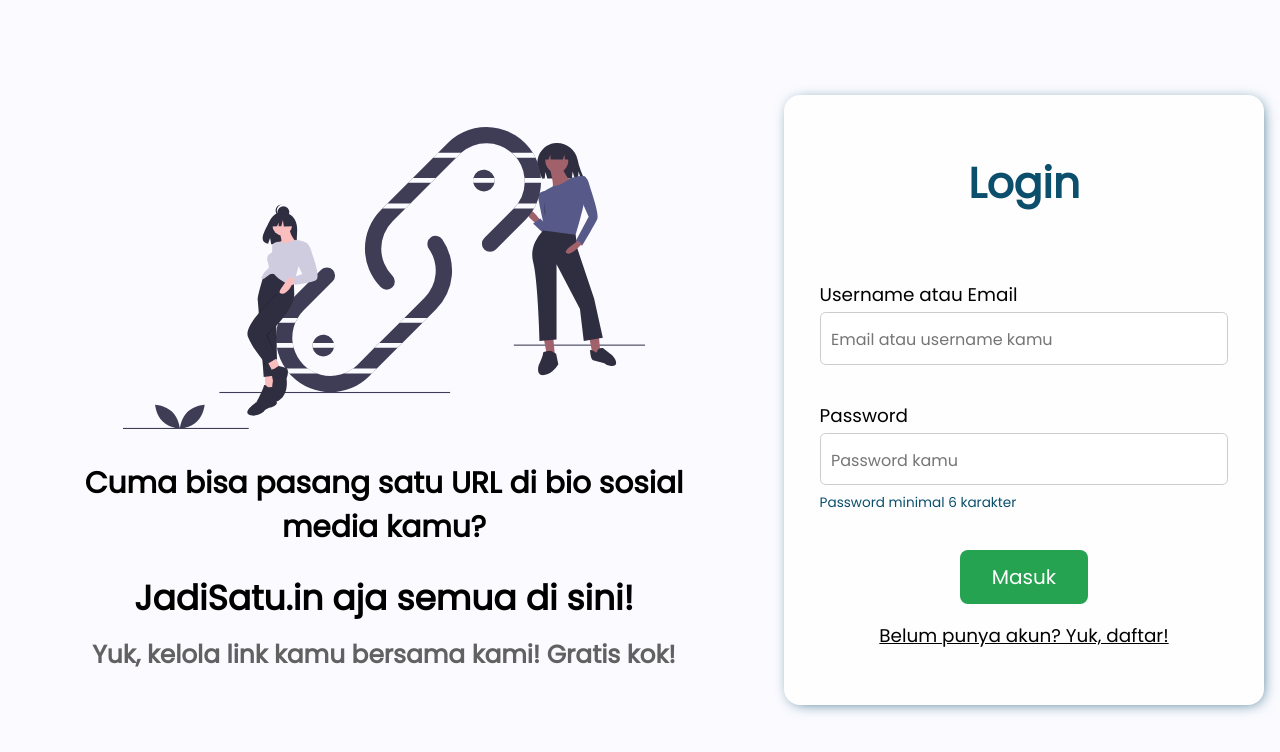
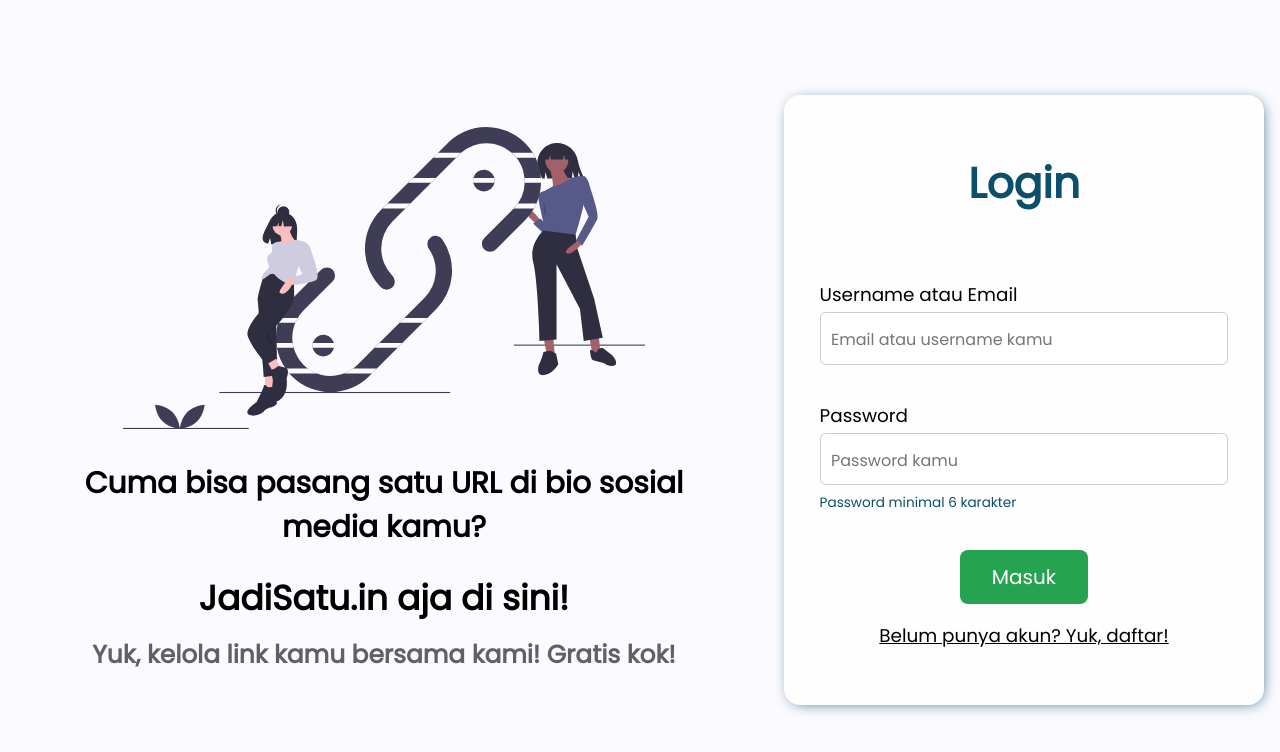
Before and after one commit to ilhamabdulm/pohonurl, a React (Create React App) app in the folder client/: page / in a window 1280 px wide. Shown: the top 752 px of the page. Built offline with nearby package versions, Linux system fonts and the light colour scheme.

Commit message:
change text

```diff
--- a/client/src/pages/AuthPage/index.jsx
+++ b/client/src/pages/AuthPage/index.jsx
@@ -23,7 +23,7 @@
         <img alt="illu-share" src={ILLU_SHARE} />
         <figcaption>
           <h3>Cuma bisa pasang satu URL di bio sosial media kamu?</h3>
-          <h2>JadiSatu.in aja semua di sini!</h2>
+          <h2>JadiSatu.in aja di sini!</h2>
           <h4>Yuk, kelola link kamu bersama kami! Gratis kok!</h4>
         </figcaption>
       </figure>
```
